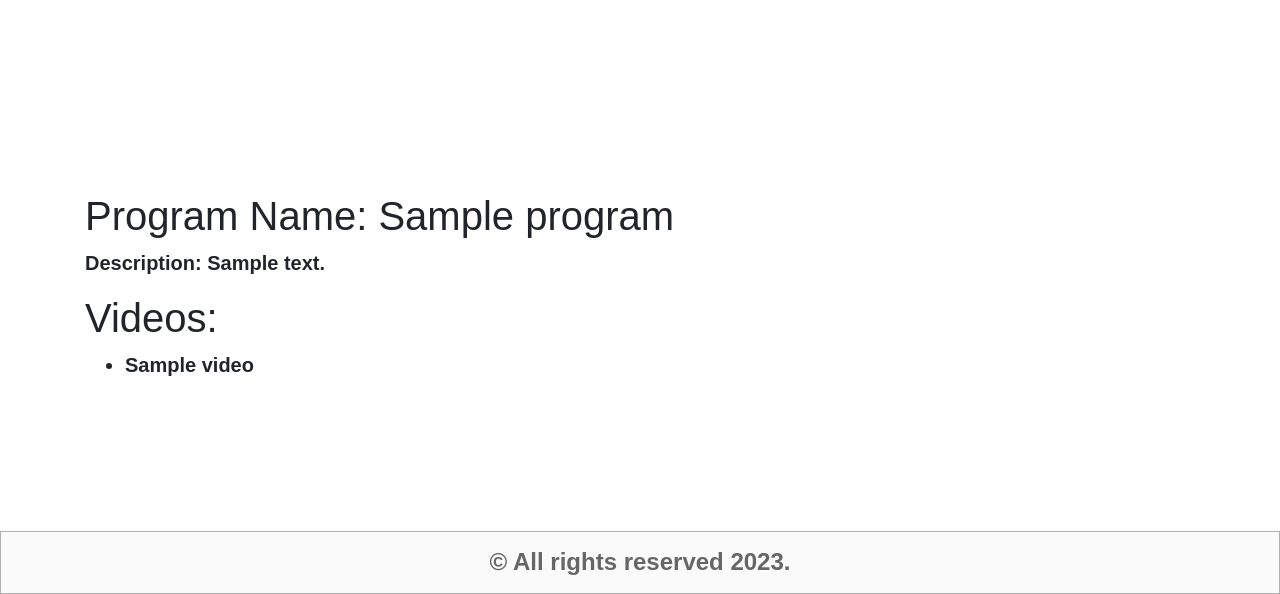
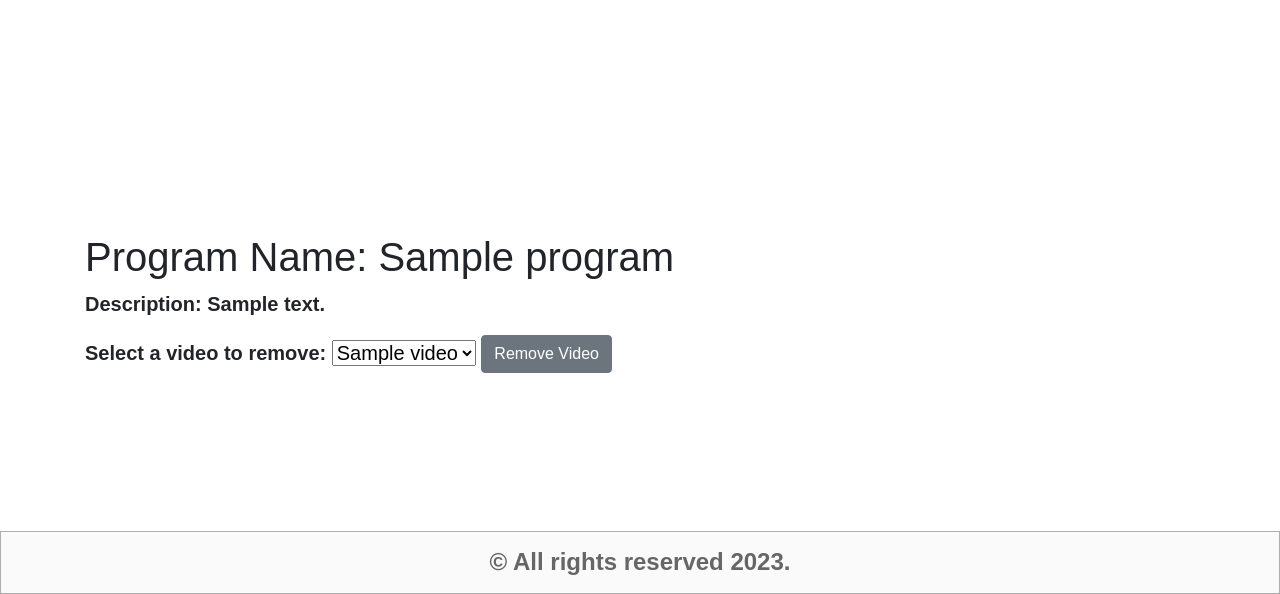
Before and after one commit to Ajmakare/LisaProject, a Django app: page /program_detail/1/ in a window 1280 px wide. Shown: the part 206-800 px from the top of the page. Run offline with Django 4.2, Linux system fonts and the light colour scheme; tables that the repository leaves empty hold one stand-in row (values such as "Sample post"); parts of the project's set-up code (start-up, migrations or seed data) failed here and were passed over; some libraries are stand-ins or nearby versions; some web fonts are replaced.

Commit message:
Different approach at unassign video

```diff
--- a/LisaApp/forms.py
+++ b/LisaApp/forms.py
@@ -69,10 +69,6 @@ class UnassignProgramForm(forms.Form):
     user_unassign = forms.ModelChoiceField(queryset=User.objects.all())
     programToUnassign = ProgramChoiceField(queryset=Program.objects.all(), label='Program')
 
-class UnassignVideoForm(forms.Form):
-    program_unassign = ProgramChoiceField(queryset=Program.objects.all())
-    videoToUnassign = VideoChoiceField(queryset=Video.objects.all(), label='Video')
-
 class AssignVideoForm(forms.ModelForm):
     program = ProgramChoiceField(queryset=Program.objects.all())
     video = VideoChoiceField(queryset=Video.objects.all())
--- a/LisaApp/templates/program_detail.html
+++ b/LisaApp/templates/program_detail.html
@@ -32,23 +32,27 @@
       {% endfor %}
       {% endif %}
   </ul>
-  <div id = "programInfoDiv">
-
+  <div id="programInfoDiv">
     <div class="container">
         <div class="row">
             <div class="col-md-8">
                 <h1>Program Name: {{ program.name }}</h1>
                 <p>Description: {{ program.description }}</p>
-                  <h1>Videos:</h1>
-                  <ul>
+                <form method="POST" action="{% url 'remove_video' program.id %}">
+                    {% csrf_token %}
+                    <label for="video-select">Select a video to remove:</label>
+                    <select id="video-select" name="video_id">
                         {% for pv in program.pvjunction_set.all %}
-                      <li>{{ pv.video.name }}</li>
+                            <option value="{{ pv.video.id }}">{{ pv.video.name }}</option>
                         {% endfor %}
-                    </ul>
+                    </select>
+                    <button type="submit" class="btn btn-secondary">Remove Video</button>
+                </form>
             </div>
         </div>
     </div>
 </div>
+
         <div id = 'footer'>
         <p id = 'footer_text'>© All rights reserved 2023.</p>
     </div>
--- a/LisaApp/urls.py
+++ b/LisaApp/urls.py
@@ -25,5 +25,7 @@ urlpatterns = [
     path('reset_password_complete', auth_views.PasswordResetCompleteView.as_view(), name="password_reset_complete"),
     path('all_programs', all_programs, name='all_programs'),
     path('program_detail/<int:program_id>/', program_detail, name='program_detail'),
+    path('program/<int:program_id>/remove_video/', remove_video, name='remove_video'),
+
 
 ]
--- a/LisaApp/views.py
+++ b/LisaApp/views.py
@@ -94,7 +94,6 @@ def controlPanel(request):
         delete_program_form = DeleteProgram(request.POST or None)
         assign_program_form = AssignProgramForm(request.POST or None)
         unassign_program_form = UnassignProgramForm(request.POST or None)
-        unassign_video_form = UnassignVideoForm(request.POST or None)
         assign_video_form = AssignVideoForm(request.POST or None)
         home_text_form = HomePageTextForm(request.POST or None)
         tier_text_form = TierTextForm(request.POST or None)
@@ -153,14 +152,6 @@ def controlPanel(request):
                     program = unassign_program_form.cleaned_data['programToUnassign']
                     UPJunction.objects.filter(user=user, program=program).delete()
                     messages.success(request, 'Program Unassigned!')
-            elif 'videoToUnassign' in request.POST:
-                print('hits')
-                if unassign_video_form.is_valid():
-                    print('hits')
-                    program = unassign_video_form.cleaned_data['program_unassign']
-                    video = unassign_video_form.cleaned_data['videoToUnassign']
-                    PVJunction.objects.filter(program=program, video=video).delete()
-                    messages.success(request, 'Video Unassigned!')
             elif 'video' in request.POST:
                 if assign_video_form.is_valid():
                     program = assign_video_form.cleaned_data['program']
@@ -216,7 +207,6 @@ def controlPanel(request):
             'assign_video_form': assign_video_form,
             'unassign_program_form': unassign_program_form,
             'video_table': video_table,
-            'unassign_video_form': unassign_video_form,
             'program_table': program_table,
             'user_table': user_table,
             'home_text_form': home_text_form,
@@ -230,6 +220,17 @@ def program_detail(request, program_id):
     program = get_object_or_404(Program, pk=program_id)
     context = {'program': program}
     return render(request, 'program_detail.html', context)
+
+def remove_video(request, program_id):
+    if request.method == 'POST':
+        program = get_object_or_404(Program, pk=program_id)
+        video_id = request.POST.get('video_id')
+        video = get_object_or_404(Video, pk=video_id)
+        pv_junction = get_object_or_404(PVJunction, program=program, video=video)
+        pv_junction.delete()
+        messages.success(request, f"Successfully removed '{video.name}' from '{program.name}' program.")
+    return redirect('program_detail', program_id=program_id)
+
 
 @login_required
 def program(request):
```
Also changed, not shown: LisaApp/templates/control_panel.html (+0 -25 lines). Lines whose indentation alone changed are shown as unchanged.
